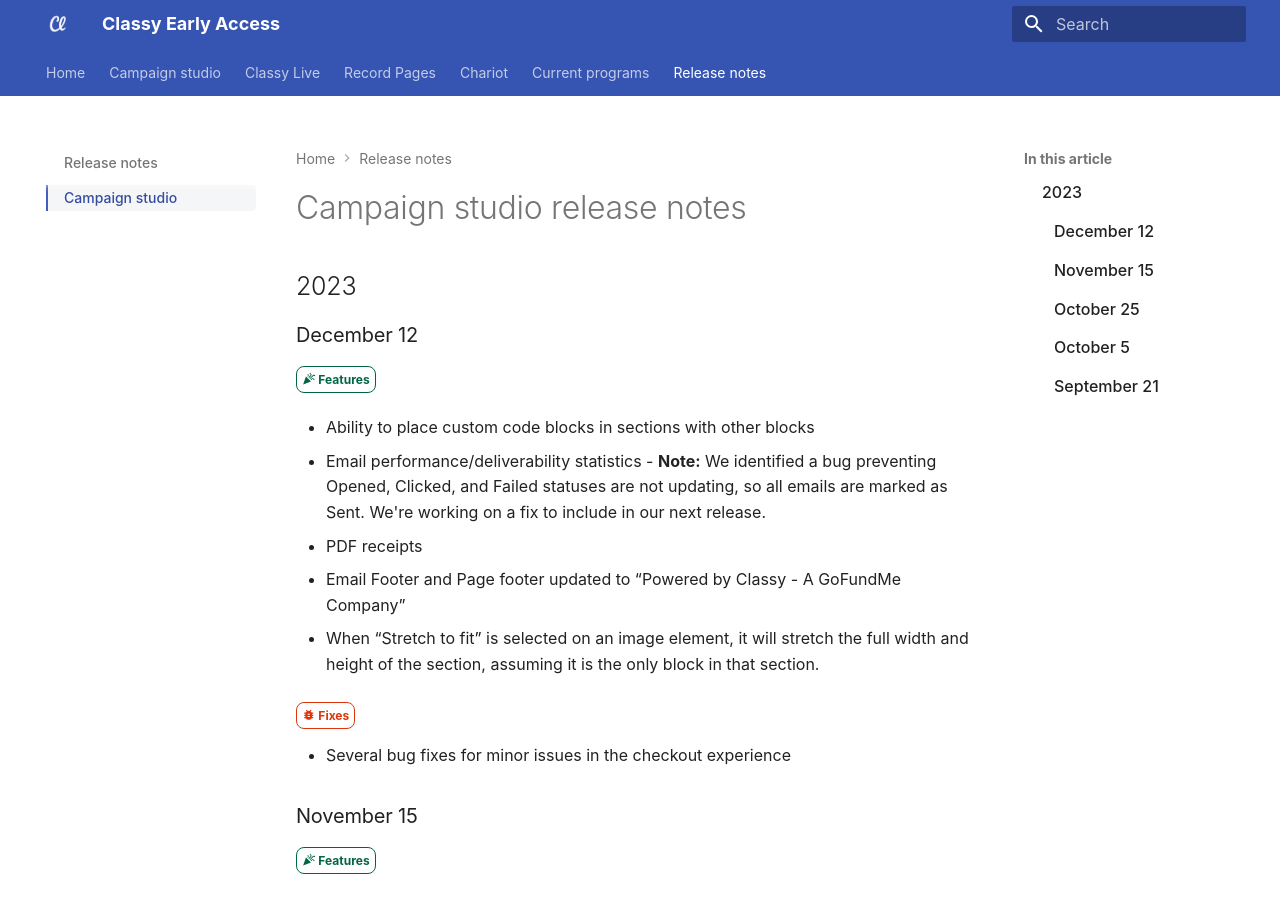
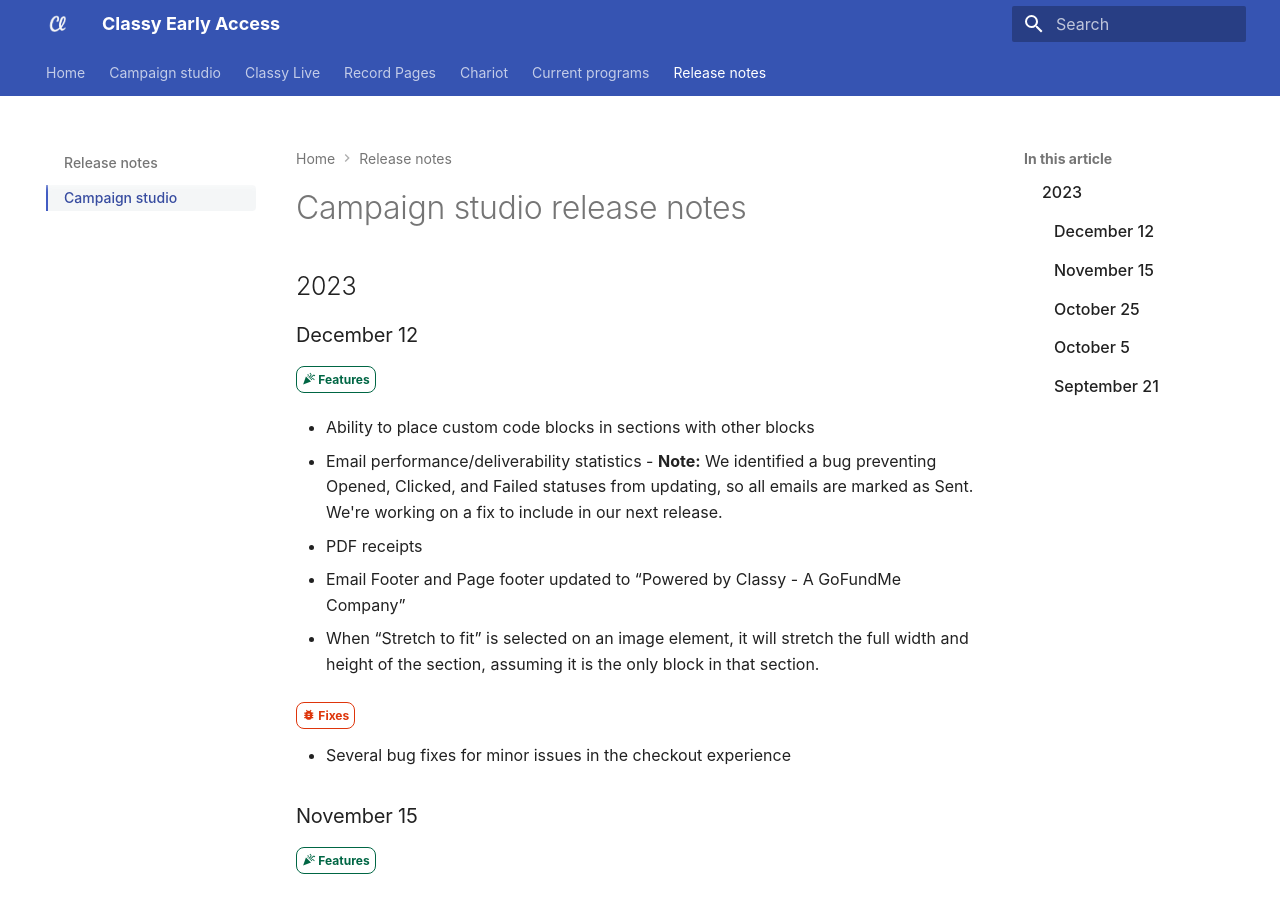
Before and after one commit to truj1ll0/mkdocs-help-center, an MkDocs documentation site: the page built from docs/release-notes/campaign-studio.md, in a window 1280 px wide and 900 px high. Built offline with MkDocs 1.6.1 and Material for MkDocs 9.7.7, drawn with Linux system fonts in a browser that asks for light colours; some web fonts are replaced.

Commit message:
Fix typo

```diff
--- a/docs/release-notes/campaign-studio.md
+++ b/docs/release-notes/campaign-studio.md
@@ -8,7 +8,7 @@
 
 - Ability to place custom code blocks in sections with other blocks
 
-- Email performance/deliverability statistics - **Note:** We identified a bug preventing Opened, Clicked, and Failed statuses are not updating, so all emails are marked as Sent. We're working on a fix to include in our next release.
+- Email performance/deliverability statistics - **Note:** We identified a bug preventing Opened, Clicked, and Failed statuses from updating, so all emails are marked as Sent. We're working on a fix to include in our next release.
 
 - PDF receipts
 
```
